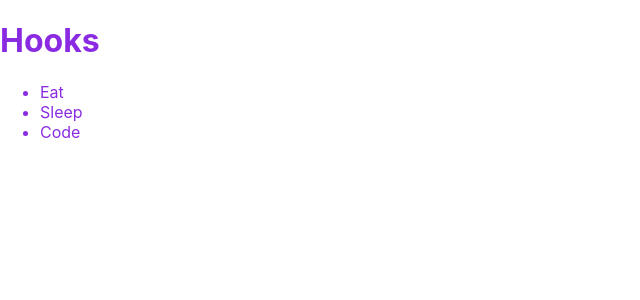
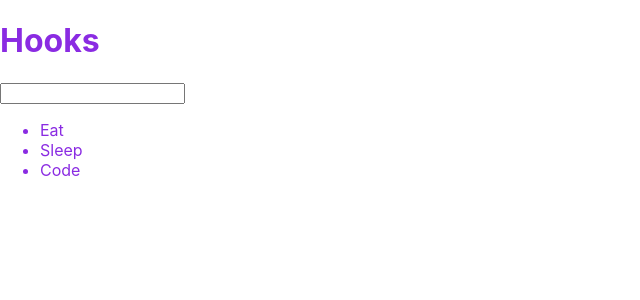
Before and after one commit to Tieu-Mai-Nhi/hooks, a React (Create React App) app: page / in a window 1280 px wide. Shown: the top 300 px of the page, without its empty margins (0-640 px from the left). Built offline with nearby package versions, Linux system fonts and the light colour scheme.

Commit message:
TodoForm

```diff
--- a/src/App.js
+++ b/src/App.js
@@ -1,5 +1,6 @@
 import { useState } from 'react';
 import './App.scss';
+import TodoForm from './components/TodoForm';
 import TodoList from './components/TodoList'
 
 function App() {
@@ -18,17 +19,31 @@
     if (index == -1) return;
 
     const newTodoList = [...todoList] //clone nếu muốn dùng mảng đó
-    newTodoList.splice(index, 1);
+    newTodoList.splice(index, 1);  //splice (index: vị trí xóa, 1: số phần tử xóa
     setTodoList(newTodoList);
     //
   }
 
+  function handleTodoFormSubmit(formValues) {
+    console.log('Form submit: ', formValues);
 
+    // tạo ra thằng newTodo update vào List, như thế có thể tương tác với todolist
+    const newTodo = {
+      id: todoList.length + 1,
+      ...formValues,  //lấy tất cả các key có trong form value, title...
+    }
+    // add new todo list
+    const newTodoList = [...todoList];
+    newTodoList.push(newTodo); //
+
+    setTodoList(newTodoList);
+  }
 
   return (
     <div className="app">
       <h1>Hooks</h1>
-      <TodoList todos={todoList} onTodoClick={handleTodoClick}/>
+      <TodoForm onSubmit={handleTodoFormSubmit} />
+      <TodoList todos={todoList} onTodoClick={handleTodoClick} />
     </div>
   );
 }
--- /dev/null
+++ b/src/components/TodoForm/index.jsx
@@ -0,0 +1,51 @@
+import React, { useState } from 'react';
+import PropTypes from 'prop-types';
+
+TodoForm.propTypes = {
+    onSubmit: PropTypes.func,
+};
+
+TodoForm.defaultProps = {
+    onSubmit: null,
+}
+
+
+
+function TodoForm(props) {
+    const { onSubmit } = props;
+    const [value, setValue] = useState('');
+
+    function handleValueChange(e) {
+        console.log(e.target.value);
+        //  khi input thay đổi, cập nhật lại state value
+        setValue(e.target.value);
+    }
+
+    // CHẶN reload khi ấn enter
+    function handleSubmit(e) {
+        e.preventDefault();
+        if (!onSubmit) return;
+
+        // giá trị hiên tại để báo lên cha
+        const formValue = {
+            title: value,
+        };
+
+        onSubmit(formValue); // gọi lại hàm báo lên thằng cha
+
+        // reset form
+        setValue("");
+    }
+
+    return (
+        <form onSubmit={handleSubmit}>
+            <input
+                type="text"
+                value={value}
+                onChange={handleValueChange}
+            />
+        </form>
+    );
+}
+
+export default TodoForm;
```
